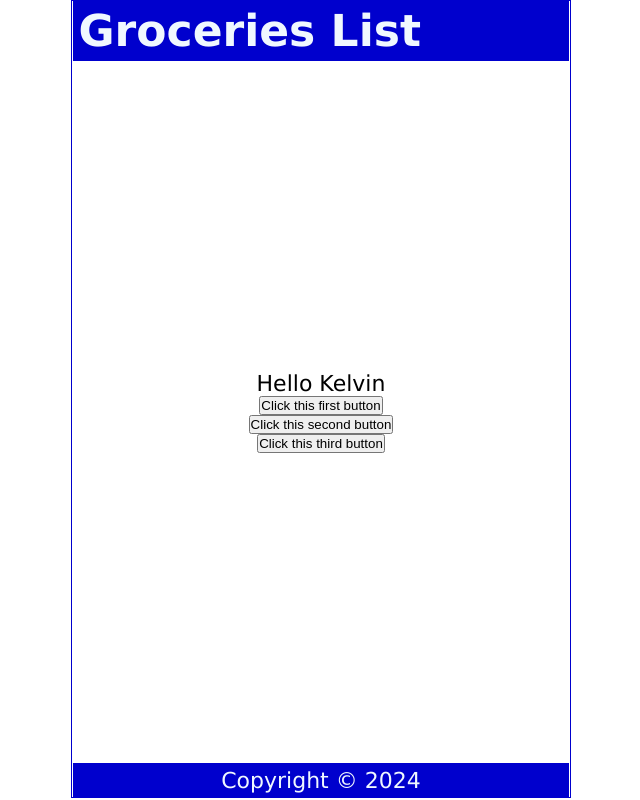
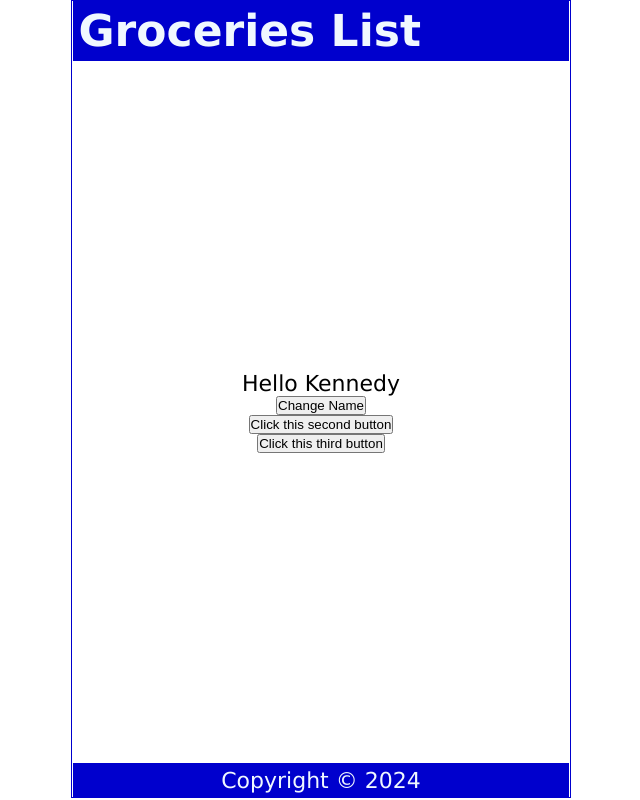
Before and after one commit to muendokennedy/react-tut-01, a React (Vite) app: page / in a window 1280 px wide. Shown: the whole page, without its empty margins (319-959 px from the left). Built offline with nearby package versions, Linux system fonts and the light colour scheme.

Commit message:
Learned about the usestate hook in react

```diff
--- a/src/Content.jsx
+++ b/src/Content.jsx
@@ -1,17 +1,22 @@
-import React from 'react'
+import React, { useState } from 'react'
 
 export const Content = () => {
+
+  const [name, setName] = useState('Kennedy');
+  const [count, setCount] = useState(0);
 
   const handleNameChange = () => {
     const names = ['Bob', 'Kelvin', 'Kennedy'];
     const int = Math.floor(Math.random() * 3)
-    return names[int]
+    setName(names[int])
   }
+
   const handleClick = () => {
-    console.log('Clicked');
+    setCount(count + 1);
+    console.log(count);
   }
-  const handleClick2 = (name) => {
-    console.log(`${name} has been clicked`);
+  const handleClick2 = () => {
+    console.log(count);
   }
   const handleClick3 = (e) => {
     console.log(e.target);
@@ -19,11 +24,11 @@ export const Content = () => {
   return (
     <main>
       <p>
-        Hello {handleNameChange()}
+        Hello {name}
       </p>
-      <button onClick={handleClick}>Click this first button</button>
-      <button onClick={() => handleClick2('Kennedy')}>Click this second button</button>
-      <button onClick={(e) => handleClick3(e)}>Click this third button</button>
+      <button onClick={handleNameChange}>Change Name</button>
+      <button onClick={handleClick}>Click this second button</button>
+      <button onClick={handleClick2}>Click this third button</button>
     </main>
   )
 }
```
